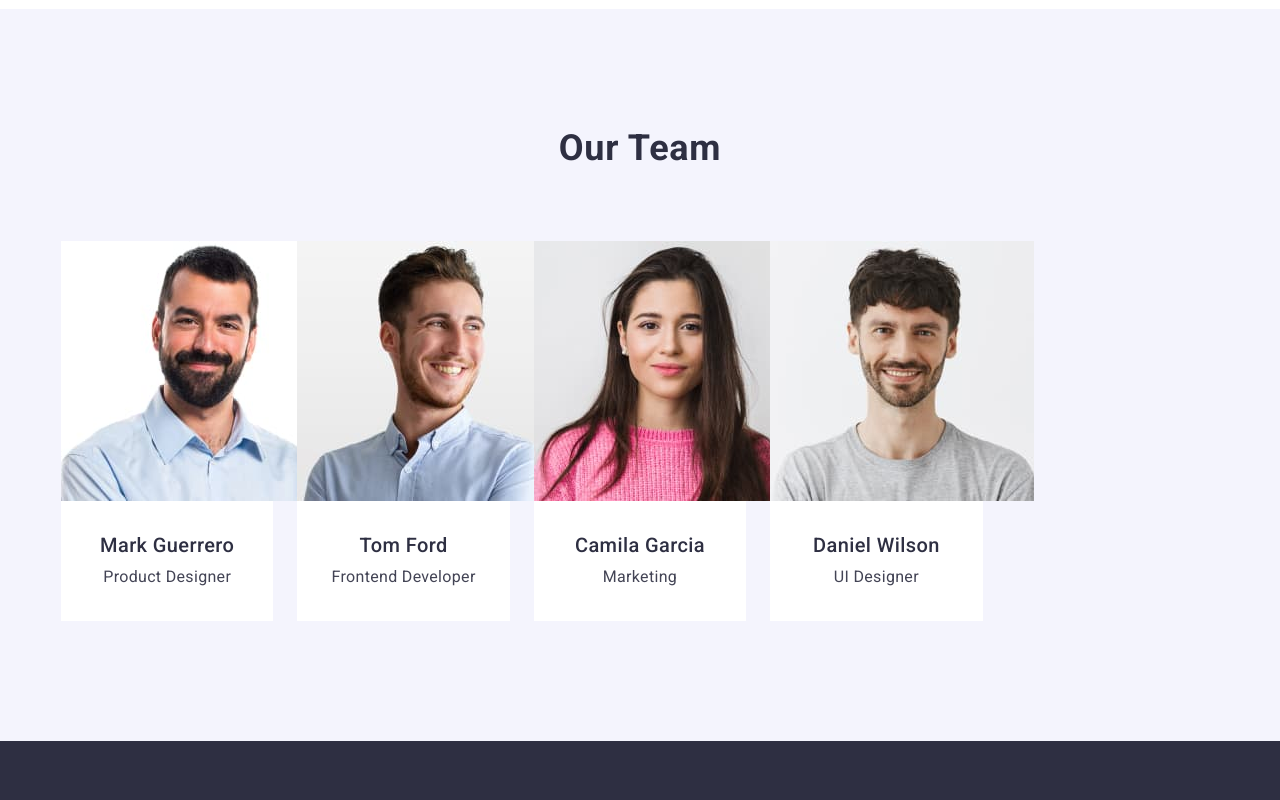
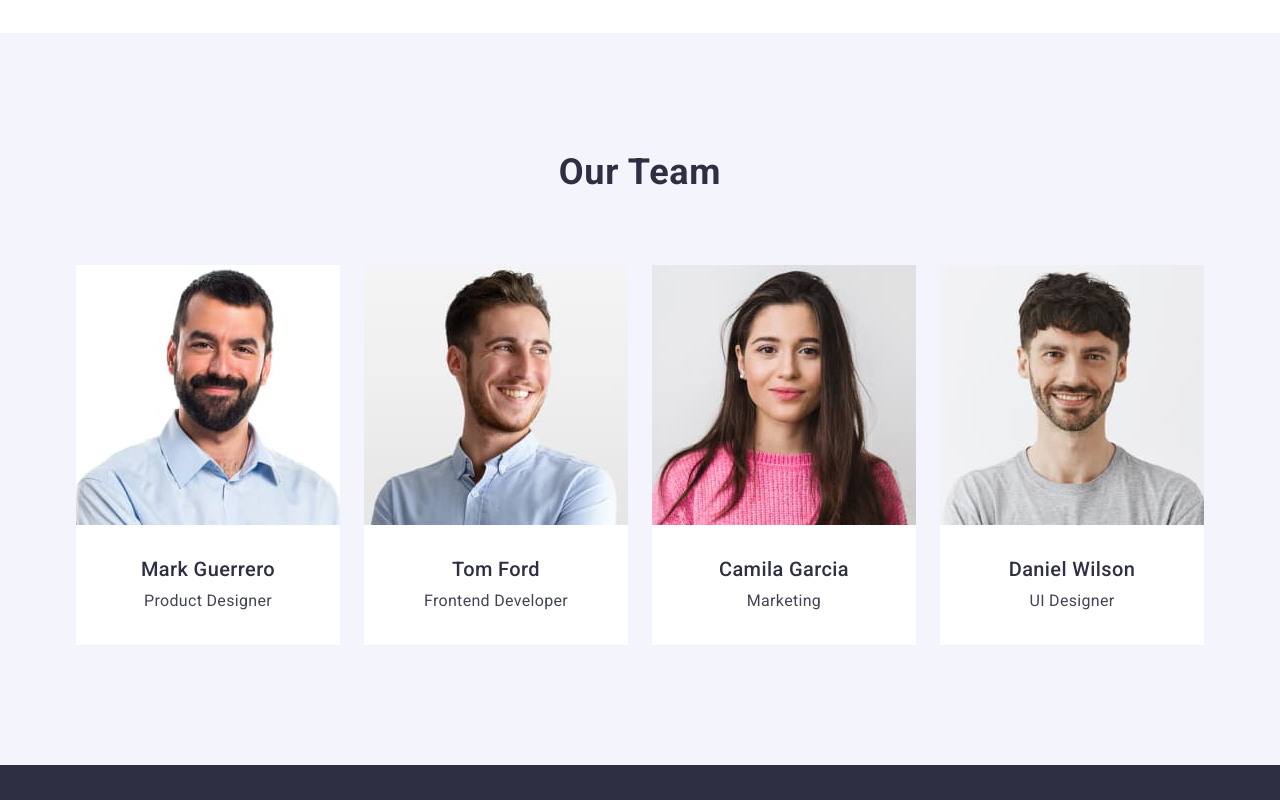
Before and after one commit to medeya7/goit-markup-hw-03, a plain HTML site: page index.html in a window 1280 px wide. Shown: the part 1660-2460 px from the top of the page. Drawn offline with nearby package versions, Linux system fonts and the light colour scheme.

Commit message:
hope last

```diff
--- a/css/styles.css
+++ b/css/styles.css
@@ -49,6 +49,8 @@ img {
     width: 1158px;
     margin-left: auto;
     margin-right: auto;
+    padding-left: 15px;
+    padding-right: 15px;
 
 }
 
@@ -123,7 +125,7 @@ img {
 .img-item {
     width: 360px;
     height: 300px;
-
+    width: calc((100% - 3 * 16px) / 3);
 
 }
 
@@ -333,8 +335,7 @@ img {
 .img-team-item {
     width: 264px;
     background-color: var(--white);
-    width: calc((100% - (24px * 4)) / 5);
-
+    width: calc((100% - 3 * 24px) / 4);
 }
 
 .team-wrapper {
```
